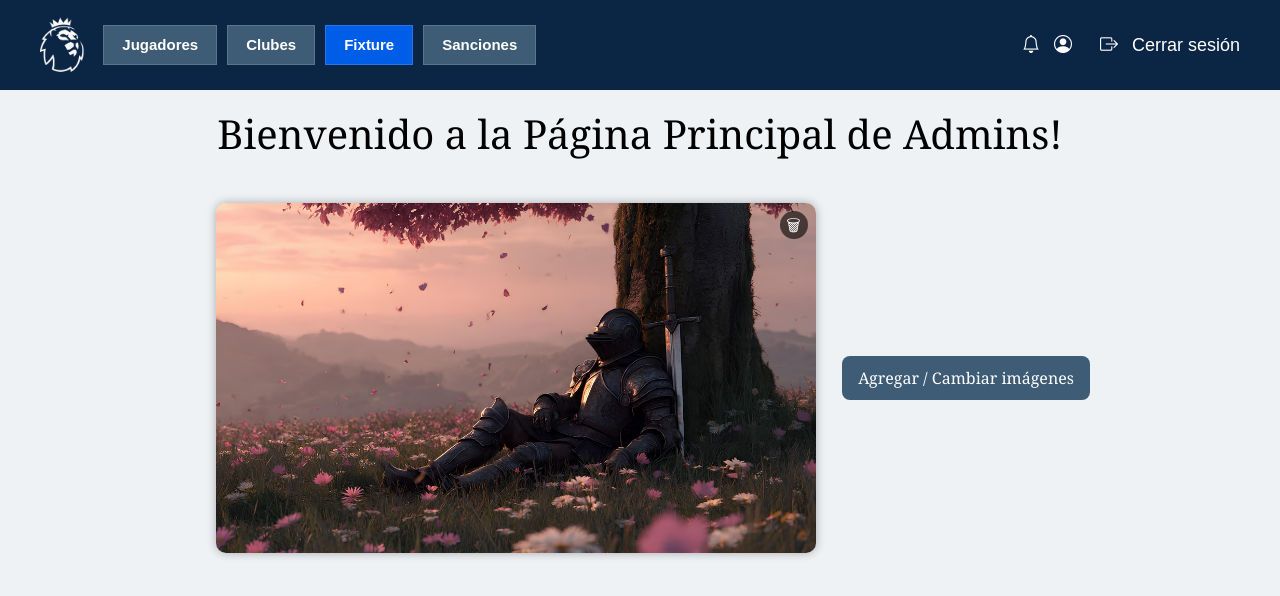
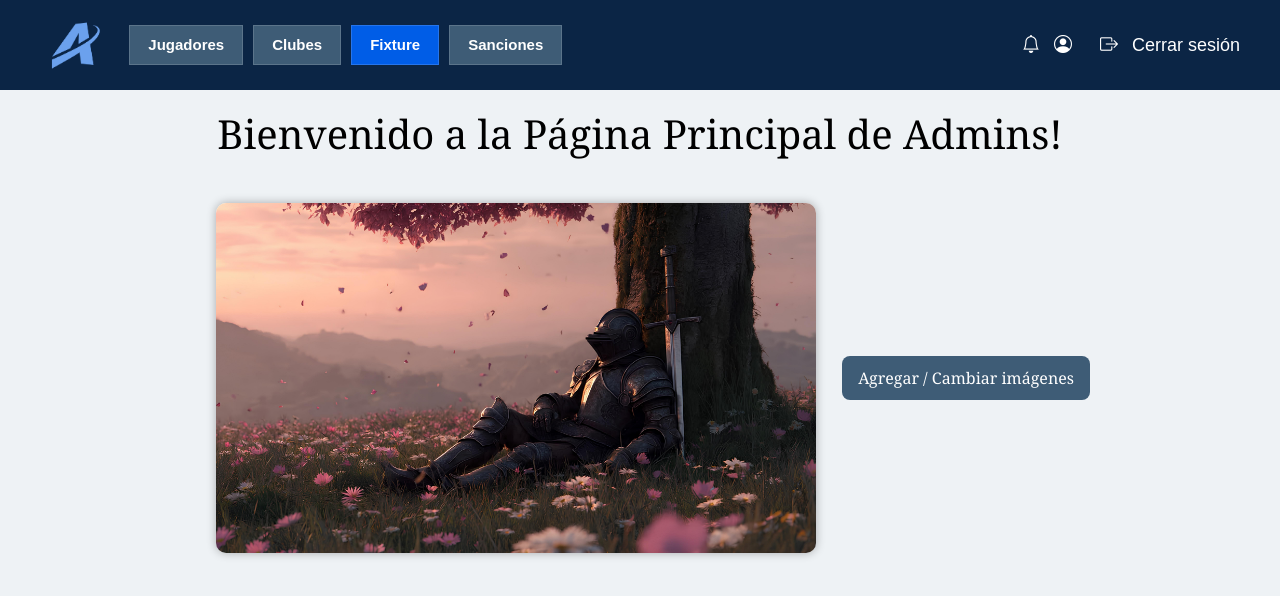
Before and after one commit to emanuelruis-rgb/proyecto-final, a PHP site: page /admin/indexadmin.php in a window 1280 px wide. Shown: the top 596 px of the page. Run offline with PHP 8.4, Linux system fonts and the light colour scheme.

Commit message:
cambio de logo en indexadmin.php y separacion de css

```diff
--- a/admin/indexadmin.php
+++ b/admin/indexadmin.php
@@ -1,5 +1,4 @@
 <?php
-// Esta vista presenta el panel de administración y el carrusel de imágenes.
 ?>
 <!DOCTYPE html>
 <html lang="es">
@@ -13,35 +12,13 @@
     <title>Página principal admins</title>
     <link rel="stylesheet" href="../admin/pagina-principal-admin.css">
     <link rel="icon" type="image/png" href="../img/copa.png">
-    <style>
-        /* Posiciona el botón de eliminación sobre cada imagen. */
-        .slide-item {
-            position: relative;
-            display: inline-block;
-        }
-
-        .btn-eliminar-img {
-            position: absolute;
-            top: 8px;
-            right: 8px;
-            background: rgba(0,0,0,0.6);
-            color: white;
-            border-radius: 50%;
-            width: 28px;
-            height: 28px;
-            display: flex;
-            align-items: center;
-            justify-content: center;
-            text-decoration: none;
-        }
-    </style>
 </head>
 <body>
     <!-- Barra superior con navegación y acciones de sesión. -->
     <header>
         <nav class="main-nav">
             <a href="/">
-                <img src="../img/logo-premier.png" alt="Logo" class="logo-empresa">
+                <img src="../img/logo-atrivia.png" alt="Logo" class="logo-empresa">
             </a>
             <div class="nav-links">
                 <a href="Jugadores.php" class="header-nav-link">Jugadores</a>
```
Also changed, not shown: admin/css admin/indexadmin-style.css (added, +24 -0 lines), img/logo-atrivia.png (renamed from img/log.png).
